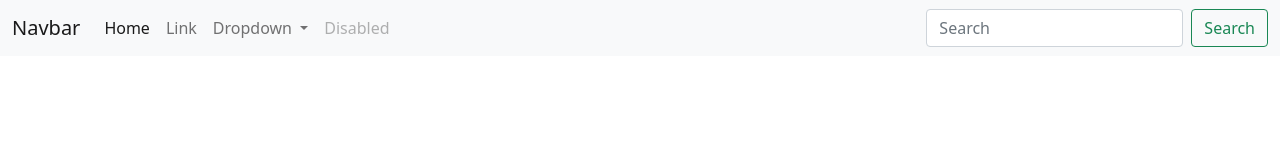
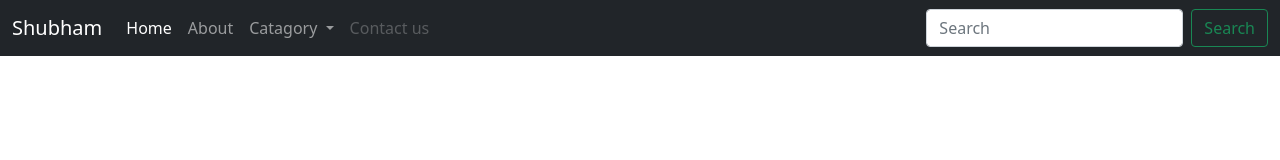
Before and after one commit to ShubhamIndalkar/DemoGit, a plain HTML site: page index.html in a window 1280 px wide. Drawn offline with nearby package versions, Linux system fonts and the light colour scheme.

Commit message:
Beautified Website

```diff
--- a/index.html
+++ b/index.html
@@ -12,9 +12,9 @@
   </head>
   <body>
 
-    <nav class="navbar navbar-expand-lg navbar-light bg-light">
+    <nav class="navbar navbar-expand-lg navbar-dark bg-dark">
         <div class="container-fluid">
-          <a class="navbar-brand" href="#">Navbar</a>
+          <a class="navbar-brand" href="#">Shubham</a>
           <button class="navbar-toggler" type="button" data-bs-toggle="collapse" data-bs-target="#navbarSupportedContent" aria-controls="navbarSupportedContent" aria-expanded="false" aria-label="Toggle navigation">
             <span class="navbar-toggler-icon"></span>
           </button>
@@ -24,21 +24,21 @@
                 <a class="nav-link active" aria-current="page" href="#">Home</a>
               </li>
               <li class="nav-item">
-                <a class="nav-link" href="#">Link</a>
+                <a class="nav-link" href="#">About</a>
               </li>
               <li class="nav-item dropdown">
                 <a class="nav-link dropdown-toggle" href="#" id="navbarDropdown" role="button" data-bs-toggle="dropdown" aria-expanded="false">
-                  Dropdown
+                  Catagory
                 </a>
                 <ul class="dropdown-menu" aria-labelledby="navbarDropdown">
-                  <li><a class="dropdown-item" href="#">Action</a></li>
-                  <li><a class="dropdown-item" href="#">Another action</a></li>
+                  <li><a class="dropdown-item" href="#">Men</a></li>
+                  <li><a class="dropdown-item" href="#">Women </a></li>
                   <li><hr class="dropdown-divider"></li>
-                  <li><a class="dropdown-item" href="#">Something else here</a></li>
+                  <li><a class="dropdown-item" href="#">fashion  </a></li>
                 </ul>
               </li>
               <li class="nav-item">
-                <a class="nav-link disabled" href="#" tabindex="-1" aria-disabled="true">Disabled</a>
+                <a class="nav-link disabled" href="#" tabindex="-1" aria-disabled="true">Contact us</a>
               </li>
             </ul>
             <form class="d-flex">
```
